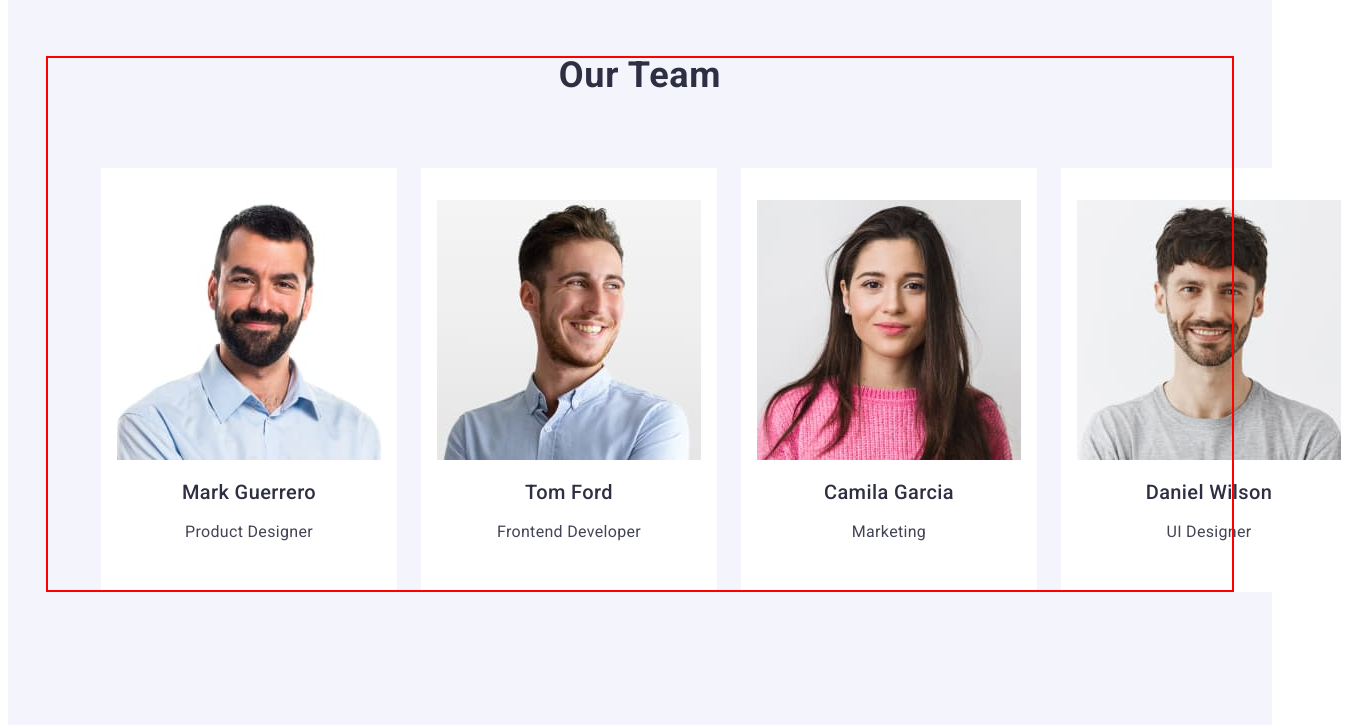
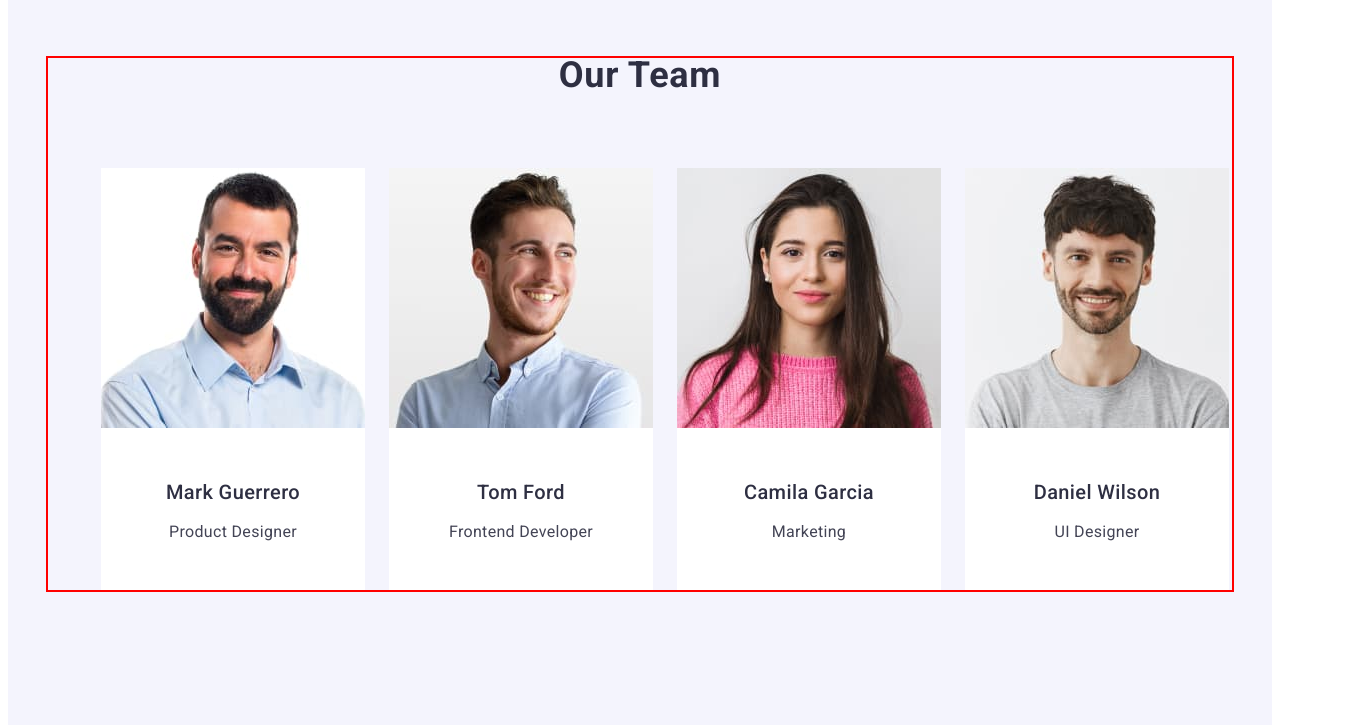
Before and after one commit to makssozykin/goit-markup-hw-03, a plain HTML site: page index.html in a window 1280 px wide. Shown: the part 1825-2550 px from the top of the page, 1357 px wide, since content can reach past the window. Drawn offline with Linux system fonts and the light colour scheme.

Commit message:
Homework 3 fixed width

```diff
--- a/css/style.css
+++ b/css/style.css
@@ -182,6 +182,7 @@ body {
 }
 .work-item {
   width: calc((100%-48px)/3);
+  flex-basis: calc((100%-2*24px)/3);
 }
 
 /* Section 3 */
@@ -196,6 +197,7 @@ body {
 .team-member {
   background-color: var(--background-color-one);
   width: calc((100%-72px)/4);
+  flex-basis: calc((100%-3*24px)/4);
 }
 .team-member-cont {
   padding: 32px 16px;
--- a/index.html
+++ b/index.html
@@ -138,49 +138,49 @@
           <h2 class="title-height-two">Our Team</h2>
           <ul class="team-list list">
             <li class="team-member item">
-              <div class="team-member-cont">
               <img
                 src="./images/section-3/teamcard1.jpg"
                 alt="Team Card 1"
                 width="264"
                 height="260"
               />
+              <div class="team-member-cont">
                 <h3 class="title-height-three">Mark Guerrero</h3>
                 <p class="item-desc">Product Designer</p>
               </div>
             </li>
             <li class="team-member item">
-              <div class="team-member-cont">
               <img
                 src="./images/section-3/teamcard2.jpg"
                 alt="Team Card 2"
                 width="264"
                 height="260"
               />
+              <div class="team-member-cont">
                 <h3 class="title-height-three">Tom Ford</h3>
                 <p class="item-desc">Frontend Developer</p>
               </div>
             </li>
             <li class="team-member item">
-              <div class="team-member-cont">
               <img
                 src="./images/section-3/teamcard3.jpg"
                 alt="Team Card 3"
                 width="264"
                 height="260"
               />
+              <div class="team-member-cont">
                 <h3 class="title-height-three">Camila Garcia</h3>
                 <p class="item-desc">Marketing</p>
               </div>
             </li>
             <li class="team-member item">
-              <div class="team-member-cont">
               <img
                 src="./images/section-3/teamcard4.jpg"
                 alt="Team Card 4"
                 width="264"
                 height="260"
               />
+              <div class="team-member-cont">
                 <h3 class="title-height-three">Daniel Wilson</h3>
                 <p class="item-desc">UI Designer</p>
               </div>
```
Lines whose indentation alone changed are shown as unchanged.
